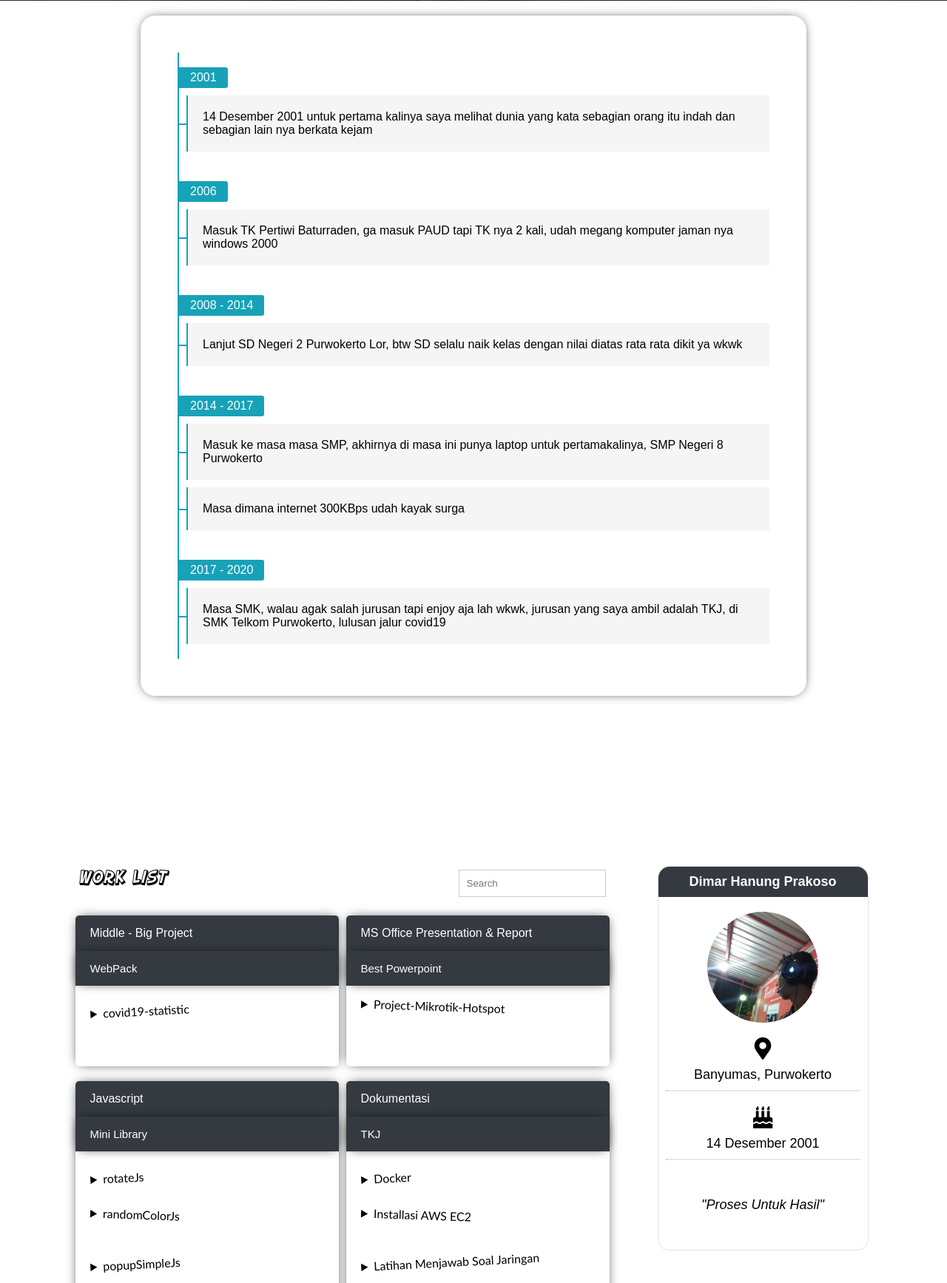
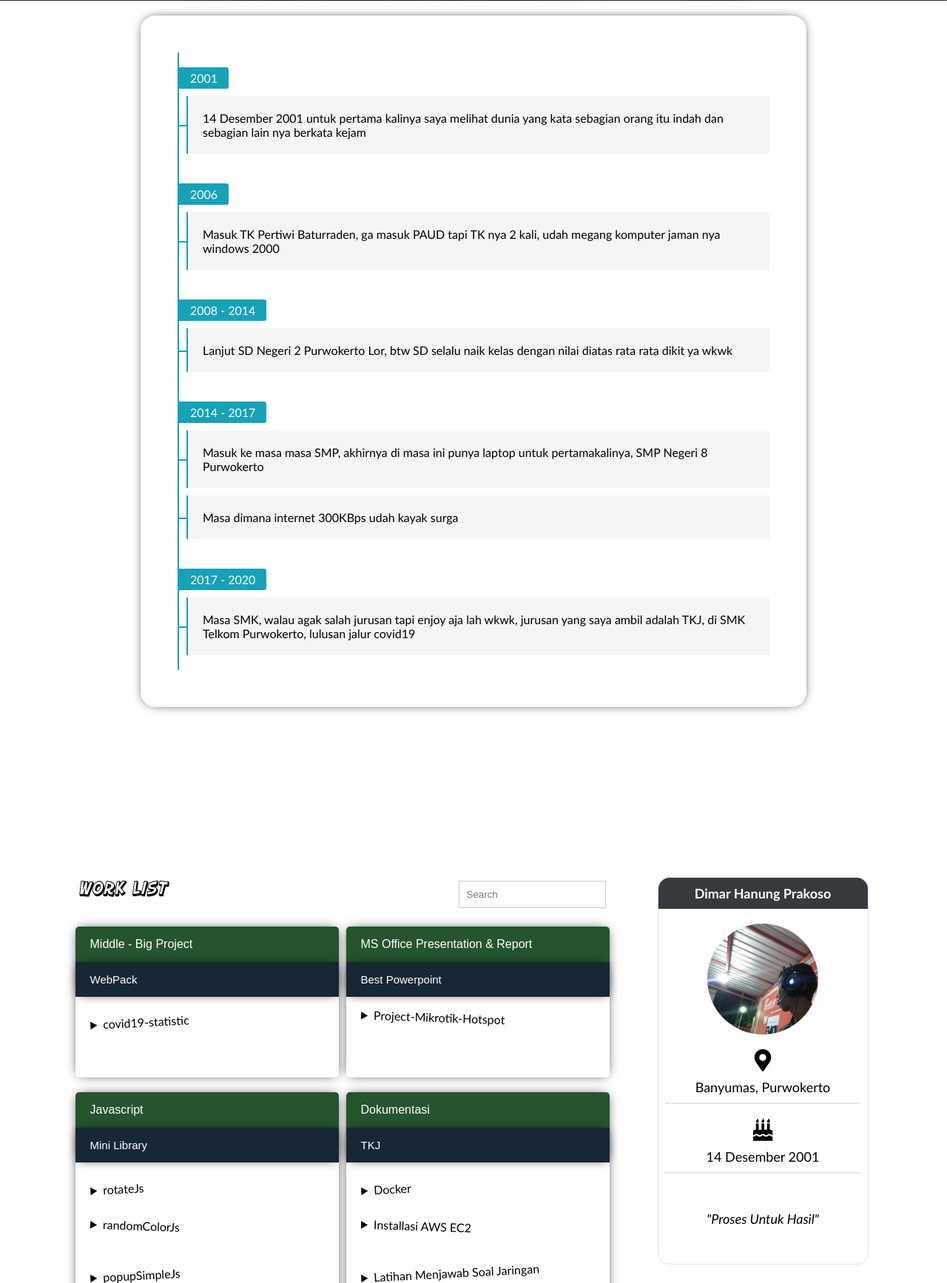
Before and after one commit to dimar-hanung/dimar-hanung.github.io, a PHP site: page /getcookie/ in a window 1280 px wide. Shown: the part 799-2534 px from the top of the page at 74% size. Run offline with PHP 8.4, Linux system fonts and the light colour scheme; some web fonts are replaced.

Commit message:
update style

```diff
--- a/assets/css/style.css
+++ b/assets/css/style.css
@@ -16,7 +16,7 @@
     body {
         overflow-y: overlay;
         overflow-x: hidden;
-        font-family: sans-serif;
+        font-family: calibri;
     }
 
     hr {
@@ -243,7 +243,6 @@
         background: #ccc3;
         border-left: solid #17a2b8 2px;
         margin-top: 10px;
-        font-family: sans-serif;
         position: relative;
     }
 
@@ -350,7 +349,7 @@
         /*border: solid #ccc 0.5px;*/
         border-bottom: none;
         border-radius:5px 5px 0px 0px;
-        background:#343a40;
+        background:#25542f;
         font-weight: normal;
         font-family: sans-serif;
         color: white;
@@ -361,7 +360,7 @@
         /*width: 100%;*/
         padding: 15px 20px;
         font-size: 15px;
-        background:#343a40;
+        background:#182735;
         box-shadow:0px 0px 15px -5px black;
         font-family: sans-serif;
         font-weight: normal;
```
